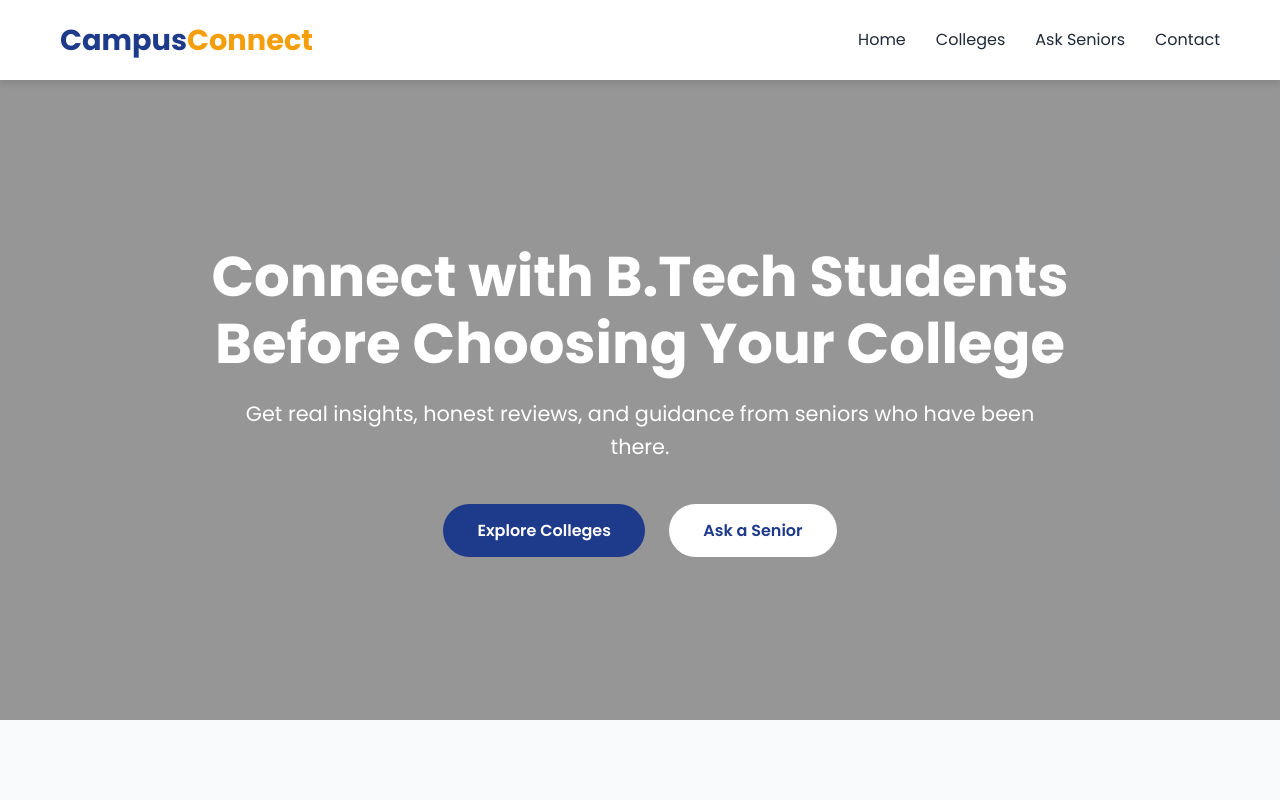
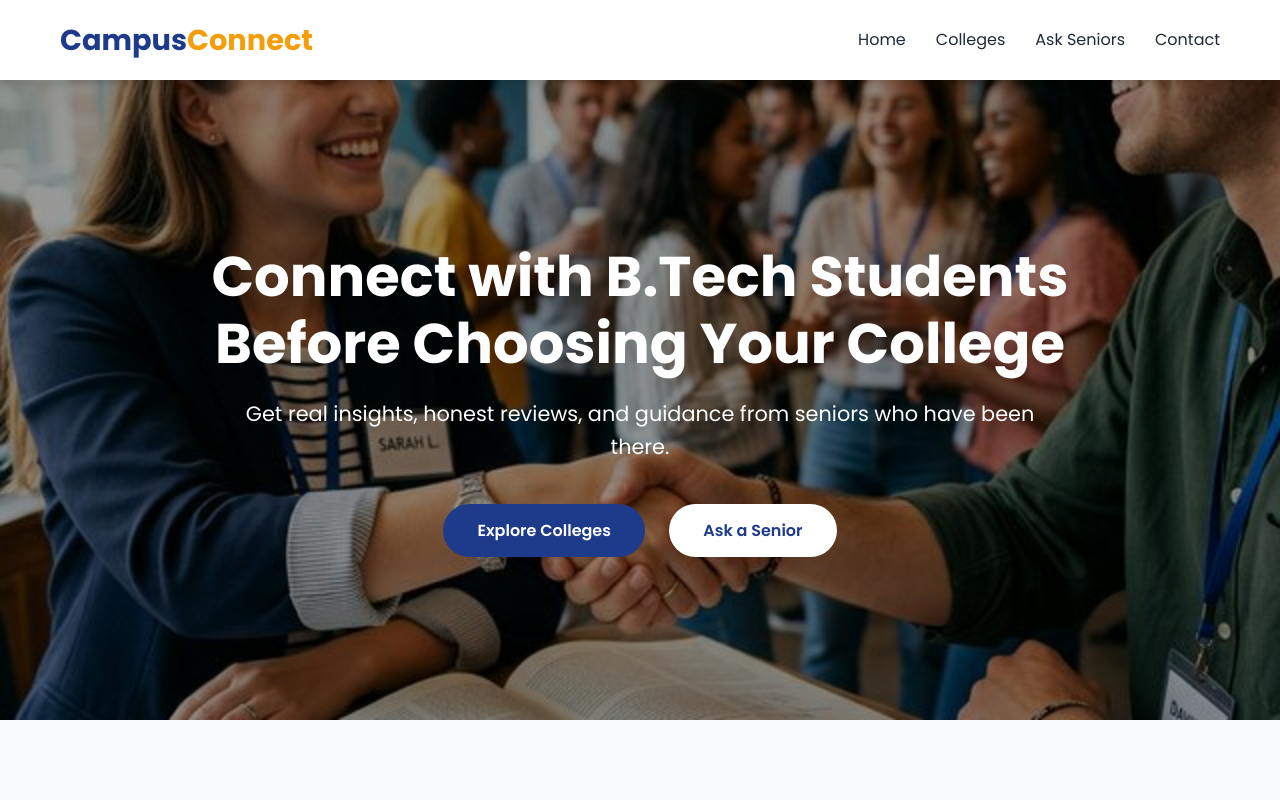
Before and after one commit to jaswanth953/24PA1A0578_CONNECTION-BETWEEN-COLLEGE-STUDENT-AND-BTECH-STUDENT, a plain HTML site: page index.html in a window 1280 px wide. Shown: the top 800 px of the page. Drawn offline with Linux system fonts and the light colour scheme.

Commit message:
style.css

```diff
--- a/style.css
+++ b/style.css
@@ -93,7 +93,7 @@
 
 .hero {
     height: 80vh;
-    background: url('images/heropage.jpg') no-repeat center center/cover;
+    background: url('images/handshake.png') no-repeat center center/cover;
     position: relative;
     display: flex;
     align-items: center;
@@ -325,34 +325,27 @@
     background-color: var(--primary-blue);
     color: var(--text-white);
 }
-
 .cta h2 {
     font-size: 2.5rem;
     margin-bottom: 20px;
 }
-
 .cta p {
     margin-bottom: 30px;
 }
-
 @media (max-width: 768px) {
     .nav-links {
         display: none;
     }
-
     .hero h1 {
         font-size: 2.2rem;
     }
-
     .hero p {
         font-size: 1rem;
     }
-
     .btn-secondary {
         margin-left: 0;
         margin-top: 15px;
     }
-
     .section-title {
         font-size: 1.8rem;
     }
```
